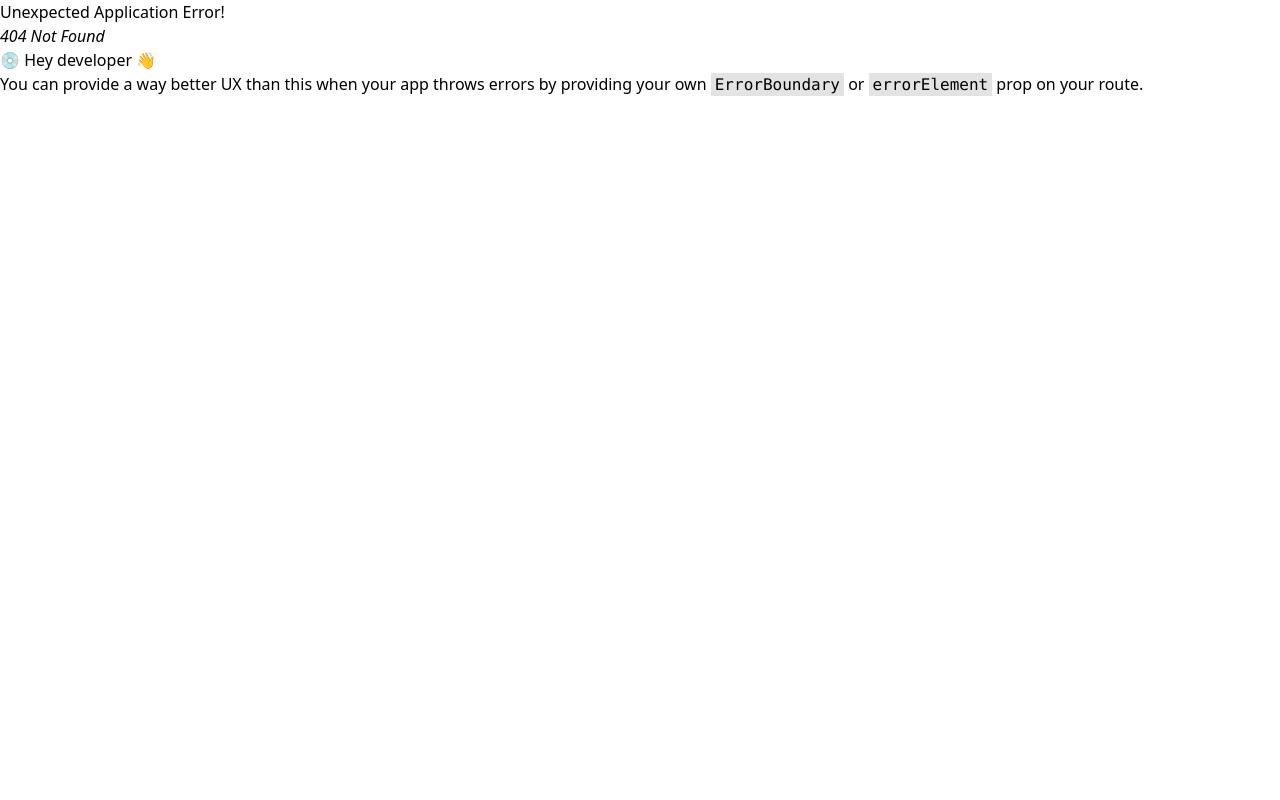
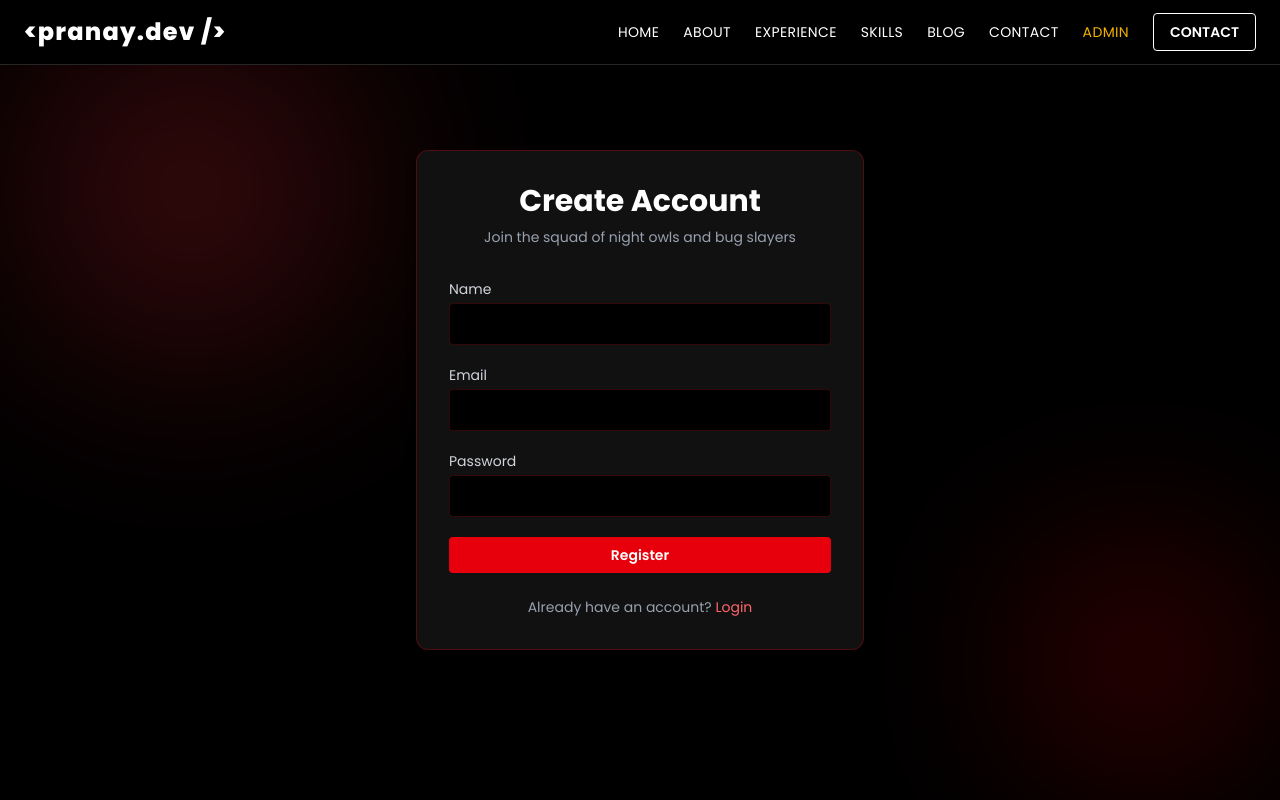
Before and after one commit to pranaybobade84/pranay_portfolio, a React (Vite) app in the folder frontend/: page /register in a window 1280 px wide. Before the commit this address had no page. Built offline with nearby package versions, Linux system fonts and the light colour scheme.

Commit message:
created login and register ui

```diff
--- a/frontend/src/components/Navbar/index.jsx
+++ b/frontend/src/components/Navbar/index.jsx
@@ -5,6 +5,9 @@ import { Menu, X } from "lucide-react";
 const Navbar = () => {
   const [menuOpen, setMenuOpen] = useState(false);
   const { pathname } = useLocation();
+
+  const isAuthenticated = true
+  const isAdmin = true;
 
   const links = [
     { name: "Home", to: "/" },
@@ -20,14 +23,15 @@ const Navbar = () => {
       <div className="max-w-7xl mx-auto flex justify-between items-center px-6 py-4">
         <Link
           to="/"
-          className="flex items-center gap-2 text-2xl font-extrabold tracking-wider text-white hover:text-red-500 transition duration-300 font-poppins"
+          className="flex items-center gap-2 text-2xl font-extrabold tracking-wider text-white hover:text-red-500 transition duration-300"
         >
           &lt;pranay.dev /&gt;
         </Link>
 
         <div className="flex items-center gap-6">
+          {/* Desktop Links */}
           <nav className="hidden md:flex gap-6 text-sm font-medium uppercase tracking-wide">
-            {links.slice(0, 5).map((link) => (
+            {links.map((link) => (
               <Link
                 key={link.name}
                 to={link.to}
@@ -38,8 +42,26 @@ const Navbar = () => {
                 {link.name}
               </Link>
             ))}
+
+            {/* Conditional Auth Button */}
+            {!isAuthenticated ? (
+              <Link
+                to="/login"
+                className="hover:text-red-500 transition duration-300"
+              >
+                Login
+              </Link>
+            ) : (
+              <Link
+                to={isAdmin ? "/admin" : "/dashboard"}
+                className="hover:text-yellow-400 text-yellow-500 transition duration-300"
+              >
+                {isAdmin ? "Admin" : "Dashboard"}
+              </Link>
+            )}
           </nav>
 
+          {/* Contact Button */}
           <div className="hidden md:block">
             <Link
               to="/contact"
@@ -49,6 +71,7 @@ const Navbar = () => {
             </Link>
           </div>
 
+          {/* Mobile Menu Button */}
           <button
             onClick={() => setMenuOpen(true)}
             className="block md:hidden text-white"
@@ -58,6 +81,7 @@ const Navbar = () => {
         </div>
       </div>
 
+      {/* Mobile Nav */}
       <div
         className={`fixed inset-0 bg-black z-[999] flex flex-col justify-center items-center space-y-8 transition-all duration-300 ${
           menuOpen ? "opacity-100 visible" : "opacity-0 invisible"
@@ -80,6 +104,24 @@ const Navbar = () => {
             {link.name}
           </Link>
         ))}
+
+        {!isAuthenticated ? (
+          <Link
+            to="/login"
+            onClick={() => setMenuOpen(false)}
+            className="text-2xl font-semibold hover:text-red-500"
+          >
+            Login
+          </Link>
+        ) : (
+          <Link
+            to={isAdmin ? "/admin" : "/dashboard"}
+            onClick={() => setMenuOpen(false)}
+            className="text-2xl font-semibold hover:text-yellow-400"
+          >
+            {isAdmin ? "Admin" : "Dashboard"}
+          </Link>
+        )}
       </div>
     </header>
   );
--- /dev/null
+++ b/frontend/src/pages/auth/Login/index.jsx
@@ -0,0 +1,49 @@
+import { Link } from "react-router-dom";
+
+const Login = () => {
+  return (
+    <section className="min-h-screen bg-black text-white font-poppins flex items-center justify-center px-4 relative">
+      <div className="absolute w-[300px] h-[300px] bg-red-500 blur-[120px] opacity-30 rounded-full top-10 left-10" />
+      <div className="absolute w-[200px] h-[200px] bg-red-700 blur-[100px] opacity-40 rounded-full bottom-10 right-10" />
+
+      <div className="bg-[#111] border border-red-600/30 rounded-xl shadow-lg w-full max-w-md p-8 z-10">
+        <h2 className="text-3xl font-bold text-center text-white mb-2">Welcome Back</h2>
+        <p className="text-sm text-gray-400 text-center mb-8">
+          Ready to conquer more code?
+        </p>
+
+        <form className="space-y-5">
+          <div>
+            <label className="block mb-1 text-sm text-gray-300">Email</label>
+            <input
+              type="email"
+              className="w-full px-4 py-2 rounded bg-black border border-red-500/20 text-white focus:outline-none focus:ring-2 focus:ring-red-500"
+            />
+          </div>
+          <div>
+            <label className="block mb-1 text-sm text-gray-300">Password</label>
+            <input
+              type="password"
+              className="w-full px-4 py-2 rounded bg-black border border-red-500/20 text-white focus:outline-none focus:ring-2 focus:ring-red-500"
+            />
+          </div>
+          <button
+            type="submit"
+            className="w-full bg-red-600 hover:bg-red-500 transition py-2 rounded text-sm font-semibold"
+          >
+            Login
+          </button>
+        </form>
+
+        <p className="text-center text-sm text-gray-400 mt-6">
+          New here?{" "}
+          <Link to="/register" className="text-red-400 hover:underline">
+            Create an account
+          </Link>
+        </p>
+      </div>
+    </section>
+  );
+};
+
+export default Login;
--- /dev/null
+++ b/frontend/src/pages/auth/Register/index.jsx
@@ -0,0 +1,56 @@
+import { Link } from "react-router-dom";
+
+const RegisterPage = () => {
+  return (
+    <section className="min-h-screen bg-black text-white font-poppins flex items-center justify-center px-4 relative">
+      <div className="absolute w-[300px] h-[300px] bg-red-500 blur-[120px] opacity-30 rounded-full top-10 left-10" />
+      <div className="absolute w-[200px] h-[200px] bg-red-700 blur-[100px] opacity-40 rounded-full bottom-10 right-10" />
+
+      <div className="bg-[#111] border border-red-600/30 rounded-xl shadow-lg w-full max-w-md p-8 z-10">
+        <h2 className="text-3xl font-bold text-center text-white mb-2">Create Account</h2>
+        <p className="text-sm text-gray-400 text-center mb-8">
+          Join the squad of night owls and bug slayers
+        </p>
+
+        <form className="space-y-5">
+          <div>
+            <label className="block mb-1 text-sm text-gray-300">Name</label>
+            <input
+              type="text"
+              className="w-full px-4 py-2 rounded bg-black border border-red-500/20 text-white focus:outline-none focus:ring-2 focus:ring-red-500"
+            />
+          </div>
+          <div>
+            <label className="block mb-1 text-sm text-gray-300">Email</label>
+            <input
+              type="email"
+              className="w-full px-4 py-2 rounded bg-black border border-red-500/20 text-white focus:outline-none focus:ring-2 focus:ring-red-500"
+            />
+          </div>
+          <div>
+            <label className="block mb-1 text-sm text-gray-300">Password</label>
+            <input
+              type="password"
+              className="w-full px-4 py-2 rounded bg-black border border-red-500/20 text-white focus:outline-none focus:ring-2 focus:ring-red-500"
+            />
+          </div>
+          <button
+            type="submit"
+            className="w-full bg-red-600 hover:bg-red-500 transition py-2 rounded text-sm font-semibold"
+          >
+            Register
+          </button>
+        </form>
+
+        <p className="text-center text-sm text-gray-400 mt-6">
+          Already have an account?{" "}
+          <Link to="/login" className="text-red-400 hover:underline">
+            Login
+          </Link>
+        </p>
+      </div>
+    </section>
+  );
+};
+
+export default RegisterPage;
```
Also changed, not shown: frontend/src/routes/Route.jsx (+17 -7 lines).
